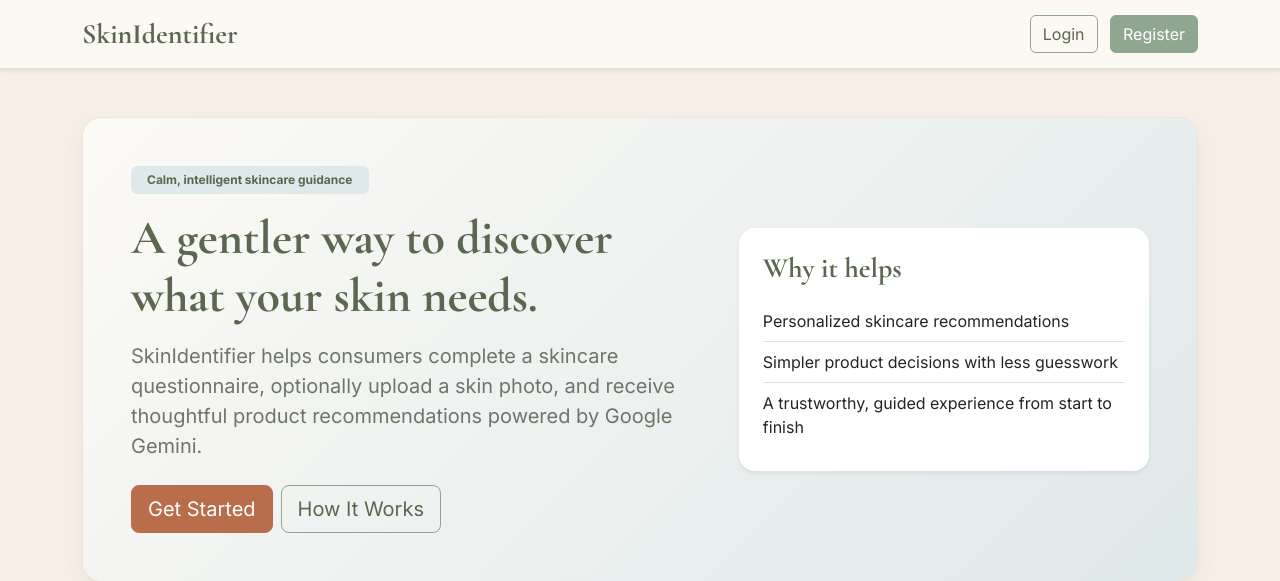
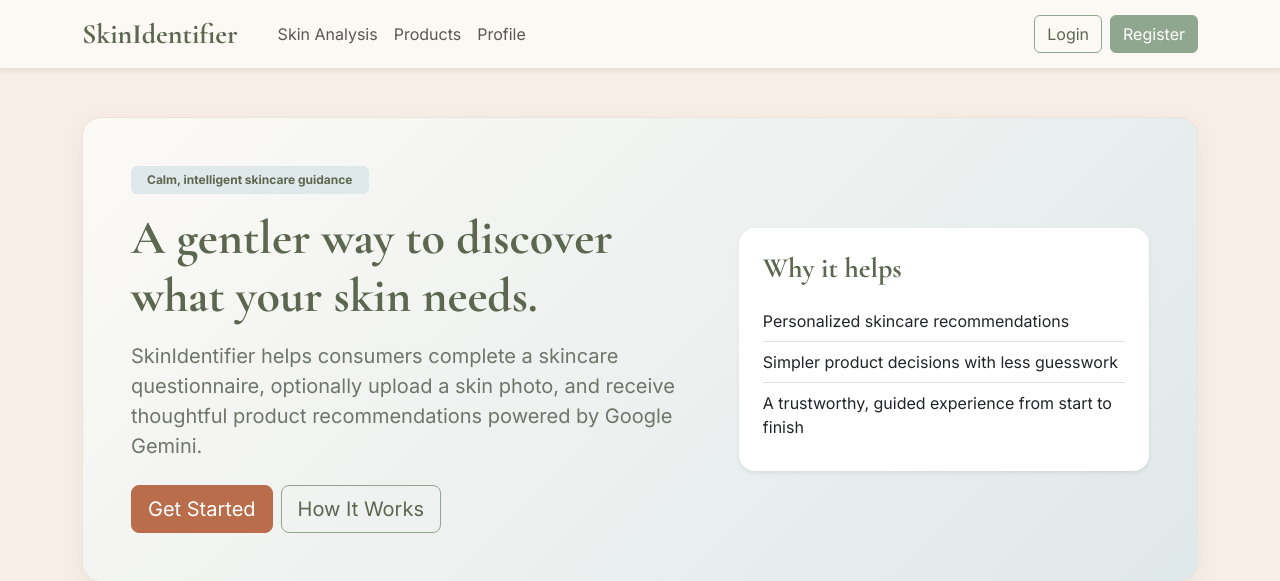
Before and after one commit to bregiang/IS4460-Project-Template, a Django app: page / in a window 1280 px wide. Shown: the top 581 px of the page. Run offline with Django 5.2, Linux system fonts and the light colour scheme.

Commit message:
added nav bar

```diff
--- a/home/templates/home/base.html
+++ b/home/templates/home/base.html
@@ -111,7 +111,22 @@
     <nav class="navbar navbar-expand-lg navbar-light bg-white shadow-sm">
         <div class="container">
             <a class="navbar-brand brand-title fs-3" href="{% url 'home' %}">SkinIdentifier</a>
-            <div class="ms-auto">
+            <button class="navbar-toggler" type="button" data-bs-toggle="collapse" data-bs-target="#navbarNav" aria-controls="navbarNav" aria-expanded="false" aria-label="Toggle navigation">
+                <span class="navbar-toggler-icon"></span>
+            </button>
+            <div class="collapse navbar-collapse" id="navbarNav">
+                <ul class="navbar-nav me-auto ms-3">
+                    <li class="nav-item">
+                        <a class="nav-link" href="#">Skin Analysis</a>
+                    </li>
+                    <li class="nav-item">
+                        <a class="nav-link" href="#">Products</a>
+                    </li>
+                    <li class="nav-item">
+                        <a class="nav-link" href="#">Profile</a>
+                    </li>
+                </ul>
+                <div class="d-flex">
                     {% if user.is_authenticated %}
                         <a class="btn btn-outline-primary me-2" href="{% url 'dashboard' %}">Dashboard</a>
                         <a class="btn btn-primary" href="{% url 'logout' %}">Logout</a>
@@ -119,6 +134,7 @@
                         <a class="btn btn-outline-primary me-2" href="{% url 'login' %}">Login</a>
                         <a class="btn btn-primary" href="{% url 'register' %}">Register</a>
                     {% endif %}
+                </div>
             </div>
         </div>
     </nav>
```
Lines whose indentation alone changed are shown as unchanged.
